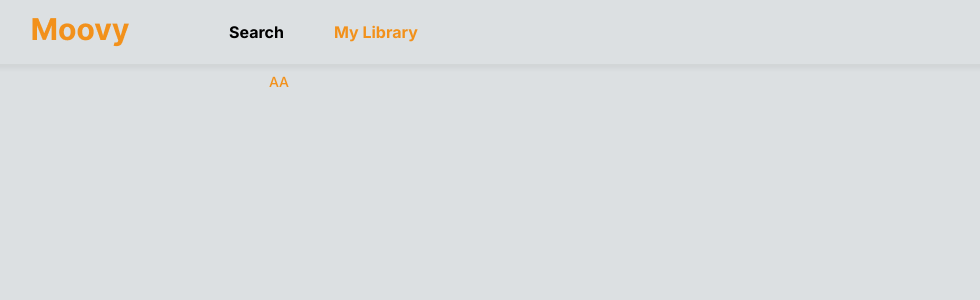
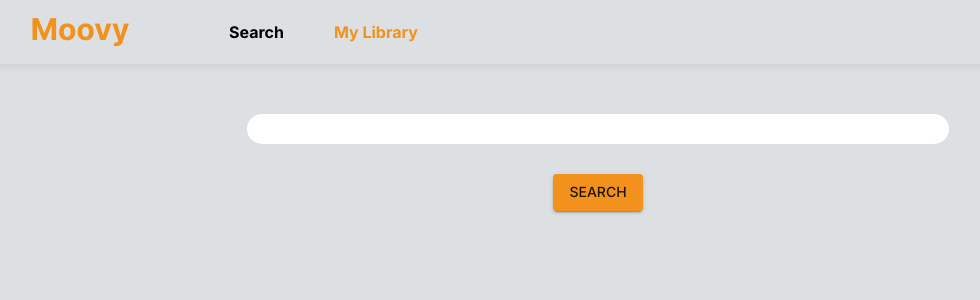
Before and after one commit to m-fidalgo/moovy, a Next.js app in the folder web/: page / in a window 1280 px wide. Shown: the top 300 px of the page, without its empty margins (42-1022 px from the left). Built offline with nearby package versions, Linux system fonts and the light colour scheme.

Commit message:
TextInput

```diff
--- a/web/src/data/hooks/useApiGet.ts
+++ b/web/src/data/hooks/useApiGet.ts
@@ -45,6 +45,13 @@ export default function useApiGet() {
     try {
       const { data } = await ApiService.get<MovieInterface[]>('/library');
 
+      if (data.length === 0) {
+        setError(
+          'It looks like there are no movies in your library! Search for a movie you have watched and add it here!'
+        );
+        return;
+      }
+
       setLibraryMovies(
         data
           .filter((movie) =>
@@ -58,14 +65,10 @@ export default function useApiGet() {
       );
 
       if (libraryMovies.length === 0) {
-        setError(
-          'It looks like there are no movies in your library! Search for a movie you have watched and add it here!'
-        );
+        setError('We couldn´t find the movies you were looking for :(');
       }
     } catch (error) {
-      setError(
-        'It looks like there are no movies in your library! Search for a movie you have watched and add it here!'
-      );
+      setError('We couldn´t find the movies you were looking for :(');
     }
   }
 
@@ -81,6 +84,7 @@ export default function useApiGet() {
     allMovies,
     libraryMovies,
     error,
+    setError,
     getAllMovies,
     getLibraryMovies,
   };
--- a/web/src/pages/index.tsx
+++ b/web/src/pages/index.tsx
@@ -1,12 +1,13 @@
 import type { NextPage } from 'next';
 import { useState, useEffect } from 'react';
-import { MainContainer } from '../ui/styles/index.styled';
-import { Button, Container } from '@mui/material';
+import { MainContainer, SubContainer } from '../ui/styles/index.styled';
+import { MovieInterface } from '../data/@types/MovieInterface';
 import useApiGet from '../data/hooks/useApiGet';
 import Header from '../ui/components/Header/Header';
+import TextInput from '../ui/components/TextInput/TextInput';
 import MovieList from '../ui/components/MovieList/MovieList';
-import { MovieInterface } from '../data/@types/MovieInterface';
 import ErrorContainer from '../ui/components/ErrorContainer/ErrorContainer';
+import { Button } from '@mui/material';
 
 const Home: NextPage = () => {
   const {
@@ -16,6 +17,7 @@ const Home: NextPage = () => {
     allMovies,
     libraryMovies,
     error,
+    setError,
     getAllMovies,
     getLibraryMovies,
   } = useApiGet();
@@ -28,6 +30,18 @@ const Home: NextPage = () => {
     setMovies(isLibrarySelected ? libraryMovies : allMovies);
   }, [isLibrarySelected, libraryMovies, allMovies]);
 
+  function toggleView(library: boolean) {
+    setText('');
+    setError('');
+    setIsLibrarySelected(library);
+
+    if (library) getLibraryMovies();
+  }
+
+  function onSearch() {
+    isLibrarySelected ? getLibraryMovies() : getAllMovies();
+  }
+
   function onAdd(movie: MovieInterface) {
     console.log('a');
   }
@@ -38,23 +52,19 @@ const Home: NextPage = () => {
     <MainContainer>
       <Header
         isLibrarySelected={isLibrarySelected}
-        onSearchSelect={() => setIsLibrarySelected(false)}
-        onLibrarySelect={() => setIsLibrarySelected(true)}
+        onSearchSelect={() => toggleView(false)}
+        onLibrarySelect={() => toggleView(true)}
       />
-      <Container>
-        <Button
-          onClick={() => {
-            setText('maze');
-            getLibraryMovies();
-          }}
-        >
-          aa
+      <SubContainer>
+        <TextInput value={text} onChange={(e) => setText(e.target.value)} />
+        <Button variant='contained' onClick={() => onSearch()}>
+          Search
         </Button>
         {!isLoading && movies.length > 0 && error === '' && (
           <MovieList movies={movies} onAdd={onAdd} onRemove={onRemove} />
         )}
         {!isLoading && error && <ErrorContainer error={error} />}
-      </Container>
+      </SubContainer>
     </MainContainer>
   );
 };
--- a/web/src/ui/components/ErrorContainer/ErrorContainer.styled.ts
+++ b/web/src/ui/components/ErrorContainer/ErrorContainer.styled.ts
@@ -4,7 +4,7 @@ import { styled } from '@mui/system';
 export const ErrorContainerStyled = styled('div')`
   display: flex;
   flex-direction: column;
-  padding-top: 100px;
+  padding-top: 70px;
   align-items: center;
 `;
 
--- /dev/null
+++ b/web/src/ui/components/TextInput/TextInput.styled.ts
@@ -0,0 +1,18 @@
+import { styled } from '@mui/material/styles';
+import { TextField } from '@mui/material';
+
+export const TextInputStyled = styled(TextField)`
+  width: 100%;
+  margin-bottom: 30px;
+
+  .MuiInputBase-root {
+    background-color: white;
+    height: 30px;
+    width: 100%;
+    border-radius: 30px;
+  }
+
+  .MuiOutlinedInput-notchedOutline {
+    border: none;
+  }
+`;
--- /dev/null
+++ b/web/src/ui/components/TextInput/TextInput.tsx
@@ -0,0 +1,9 @@
+import React from 'react';
+import { TextInputStyled } from './TextInput.styled';
+import { TextFieldProps } from '@mui/material';
+
+const TextInput: React.FC<TextFieldProps> = (props) => {
+  return <TextInputStyled {...props} />;
+};
+
+export default TextInput;
--- a/web/src/ui/styles/index.styled.ts
+++ b/web/src/ui/styles/index.styled.ts
@@ -1,4 +1,5 @@
 import { styled } from '@mui/material/styles';
+import { Container } from '@mui/material';
 
 export const MainContainer = styled('div')`
   display: flex;
@@ -6,3 +7,10 @@ export const MainContainer = styled('div')`
   min-height: 100vh;
   background-color: ${({ theme }) => theme.palette.background.default};
 `;
+
+export const SubContainer = styled(Container)`
+  display: flex;
+  flex-direction: column;
+  align-items: center;
+  padding-top: 50px;
+`;
```
